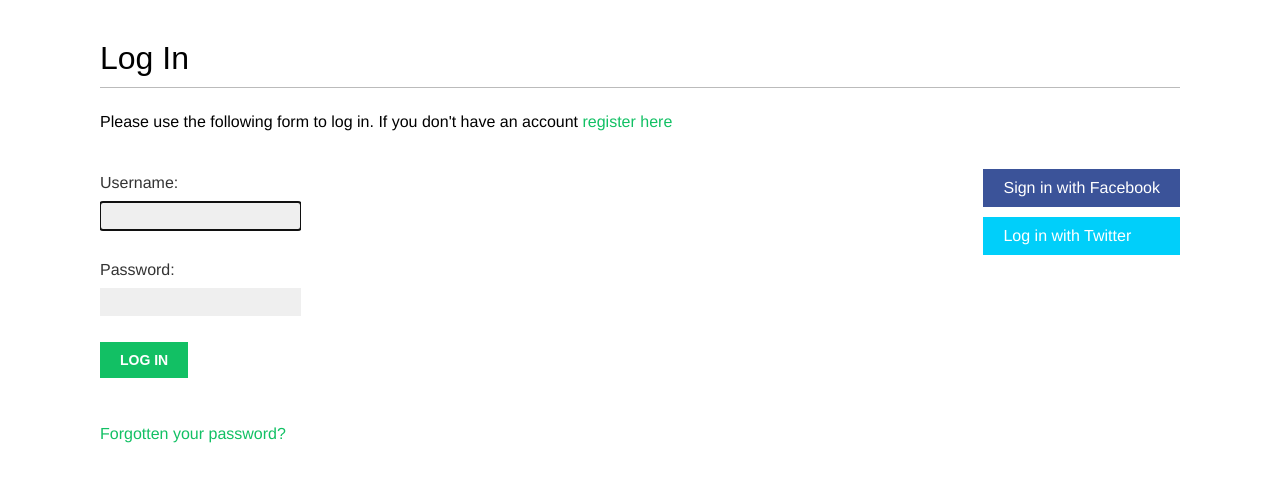
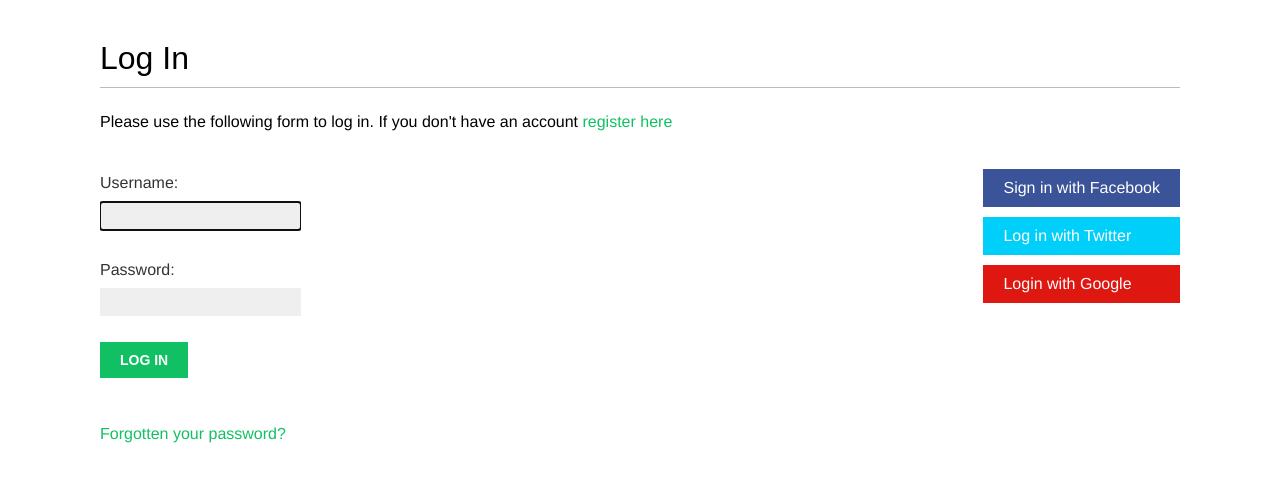
Before and after one commit to marcgardiner/bookmark, a Django app: page /account/login/ in a window 1280 px wide. Shown: the part 47-529 px from the top of the page. Run offline with Django 3.2, Linux system fonts and the light colour scheme; some web fonts are replaced.

Commit message:
# created  - add google backends

```diff
--- a/account/templates/registration/login.html
+++ b/account/templates/registration/login.html
@@ -30,6 +30,9 @@
             <li class="twitter">
                 <a href="{% url "social:begin" "twitter" %}">Log in with Twitter</a>
             </li>
+            <li class="google">
+                <a href="{% url "social:begin" "google" %}">Login with Google</a>
+            </li>
         </ul>
     </div>
 {% endblock %}
--- a/bookmarks/settings.py
+++ b/bookmarks/settings.py
@@ -128,3 +128,7 @@ SOCIAL_AUTH_FACEBOOK_SCOPE = ['email']
 # twitter
 SOCIAL_AUTH_TWITTER_KEY = ''
 SOCIAL_AUTH_TWITTER_SECRET = ''
+
+# google
+SOCIAL_AUTH_GOOGLE_OAUTH2_KEY = ''
+SOCIAL_AUTH_GOOGLE_OAUTH2_SECRET = ''
```
